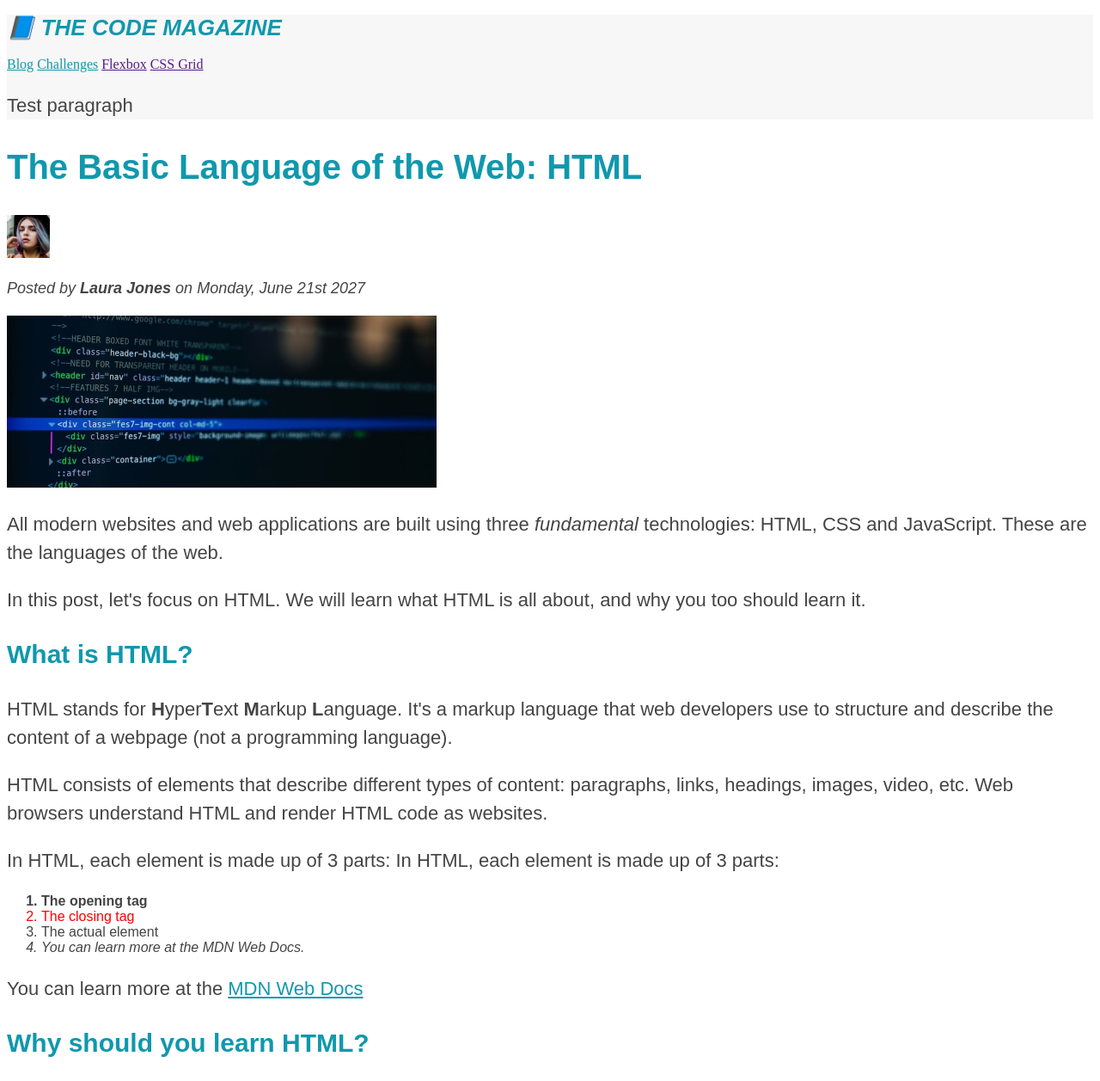
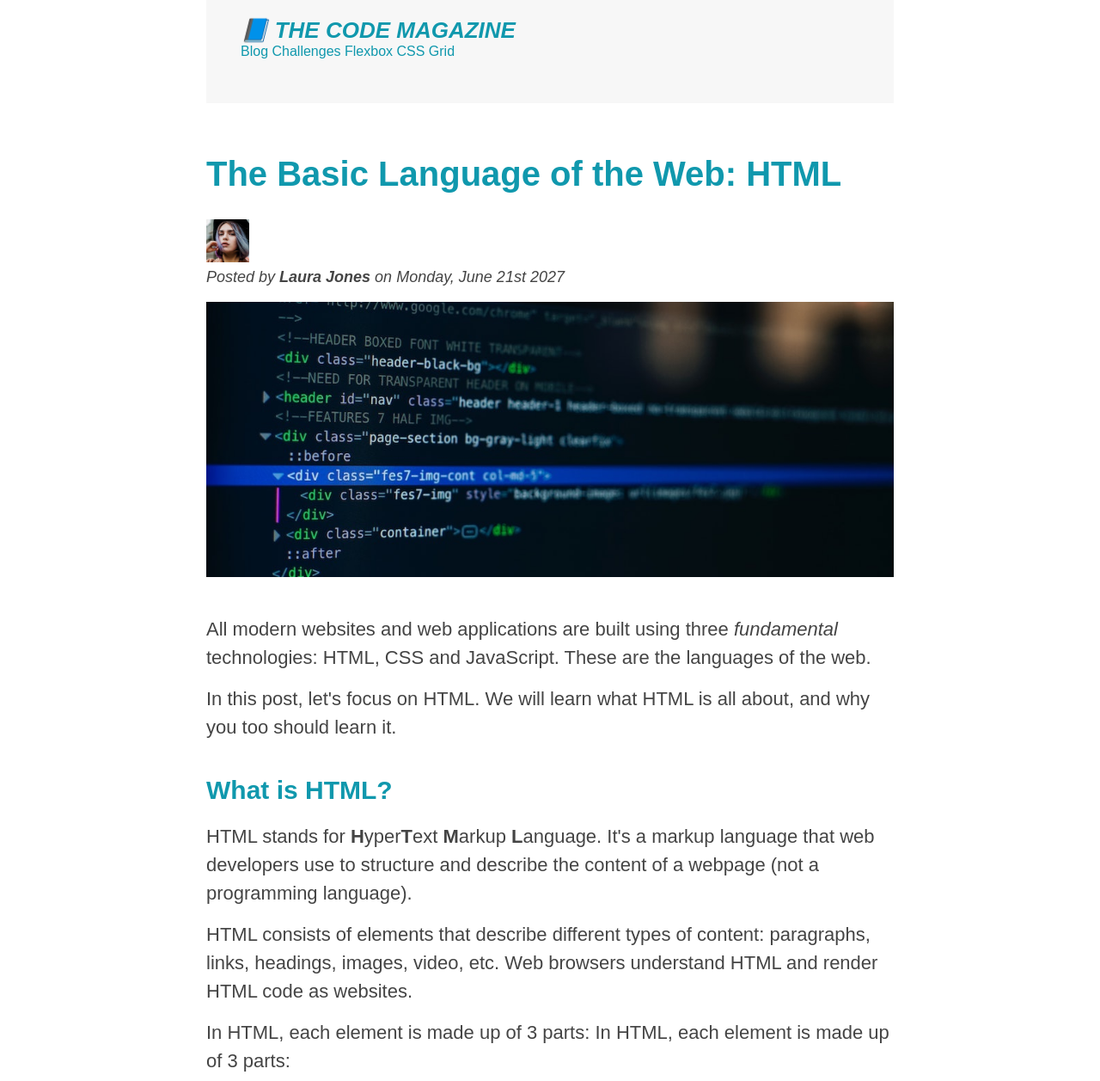
Before and after one commit to dd-obua/html-css-jn, a plain HTML site: page 03-CSS-Fundamentals/index.html in a window 1280 px wide. Shown: the top 1257 px of the page at 86% size. Drawn offline with Linux system fonts and the light colour scheme.

Commit message:
End box model lecture

```diff
--- a/03-CSS-Fundamentals/index.html
+++ b/03-CSS-Fundamentals/index.html
@@ -8,6 +8,7 @@
     <link rel="stylesheet" href="style.css">
   </head>
   <body>
+    <div class="container">
         <header class="main-header">
           <h1>📘 The Code Magazine</h1>
           <nav>
@@ -16,10 +17,9 @@
             <a href="">Flexbox</a>
             <a href="">CSS Grid</a>
           </nav>
-      <p>Test paragraph</p>
         </header>
         <article>
-      <header>
+          <header class="post-header">
             <h2>The Basic Language of the Web: HTML</h2>
             <img
               src="img/laura-jones.jpg"
@@ -28,7 +28,7 @@
               height="50"
             />
             <p id="author">Posted by <strong>Laura Jones</strong> on Monday, June 21st 2027</p>
-        <img src="img/post-img.jpg" alt="HTML code on a screen" width="500" />
+            <img src="img/post-img.jpg" alt="HTML code on a screen" width="500" height="200" class="post-img" />
           </header>
           <p>
             All modern websites and web applications are built using three
@@ -107,6 +107,7 @@
             </li>
           </ul>
         </aside>
-    <footer><p id="copyright">Copyright &copy; 2027 by the Code Magazine.</p><footer>
+        <footer><p id="copyright" class="copyright text">Copyright &copy; 2027 by the Code Magazine.</p><footer>
+      </div>
   </body>
 </html>
--- a/03-CSS-Fundamentals/style.css
+++ b/03-CSS-Fundamentals/style.css
@@ -1,13 +1,49 @@
-/* list selector */
+/* universal selector */
+* {
+  padding: 0;
+  margin: 0;
+}
+
+/* inherited properties */
+/* they have the lowest priority in case of conflicts, they are easily overridden */
+body {
+  font-family: sans-serif;
+  color: #444;
+}
+
+.container {
+  width: 800px;
+  margin: 0 auto;
+}
+
+.main-header {
+  background-color: #f7f7f7;
+  padding: 20px 40px;
+  margin-bottom: 60px;
+  height: 80px;
+}
+
+.post-header {
+  margin-bottom: 40px;
+}
+
+nav {
+  font-weight: 18px;
+}
+
+article {
+  margin-bottom: 60px;
+}
+
+/* list selector
 h1,
 h2,
 h3,
 h4,
 p,
 li {
-  font-family: sans-serif;
-  color: #444;
-}
+  color: red;
+} */
 
 h1,
 h2,
@@ -22,10 +58,13 @@ h1 {
 
 h2 {
   font-size: 40px;
+  margin-bottom: 30px;
 }
 
 h3 {
   font-size: 30px;
+  margin-bottom: 20px;
+  margin-top: 40px;
 }
 
 h4 {
@@ -37,12 +76,23 @@ h4 {
 p {
   font-size: 22px;
   line-height: 1.5;
+  margin-bottom: 15px;
 }
 
 li {
   font: size 20px;
+  margin-bottom: 10px;
 }
 
+li:last-child {
+  margin-bottom: 0;
+}
+
+ol,
+ul {
+  margin-left: 50px;
+  margin-bottom: 20px;
+}
 /* descendant selector */
 /* footer p {
   font-size: 16px;
@@ -70,14 +120,12 @@ li {
   list-style: none;
 }
 
-.main-header {
-  background-color: #f7f7f7;
-}
-
 aside {
   background-color: #f7f7f7;
   border-top: 5px solid #1098ad;
   border-bottom: 5px solid #1098ad;
+  padding: 50px 0;
+  width: 500px;
 }
 
 /* bold first list items using pseudo-class */
@@ -105,4 +153,41 @@ article p:first-child {
 /* styling links */
 a:link {
   color: #1098ad;
+  text-decoration: none;
 }
+
+a:visited {
+  color: #1098ad;
+}
+
+a:hover {
+  color: orangered;
+  font-weight: bold;
+  text-decoration: underline orangered;
+}
+
+a:active {
+  background-color: black;
+  font-style: italic;
+}
+
+.post-img {
+  width: 100%;
+  height: auto;
+}
+/* resoving conflicts */
+/* #copyright {
+  color: red;
+}
+
+.copyright {
+  color: blue;
+}
+
+.text {
+  color: yellow;
+}
+
+footer p {
+  color: green !important;
+} */
```
Lines whose indentation alone changed are shown as unchanged.
